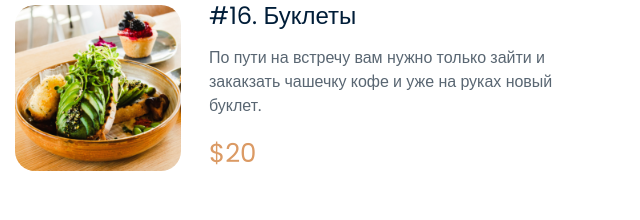
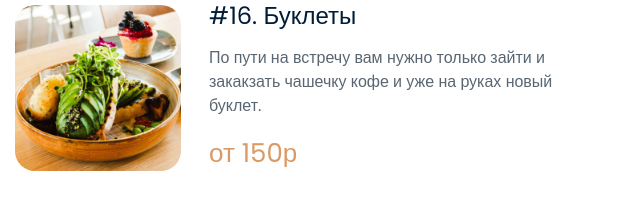
Before and after one commit to Lanzim68/my_FViPK, a plain HTML site: page index.html in a window 1280 px wide. Shown: the part 2478-2698 px from the top of the page, 640-1280 px from the left. Drawn offline with Linux system fonts and the light colour scheme; some packages are replaced by stand-ins of ours.

Commit message:
Update index.html

```diff
--- a/index.html
+++ b/index.html
@@ -274,7 +274,7 @@
                         <div class="info">
                             <h3>#16. Буклеты</h3>
                             <p>По пути на встречу вам нужно только зайти и закакзать чашечку кофе и уже на руках новый буклет.</p>
-                            <span>$20</span>
+                            <span>от 150р</span>
                         </div>
                     </div>
                 </div>
```
